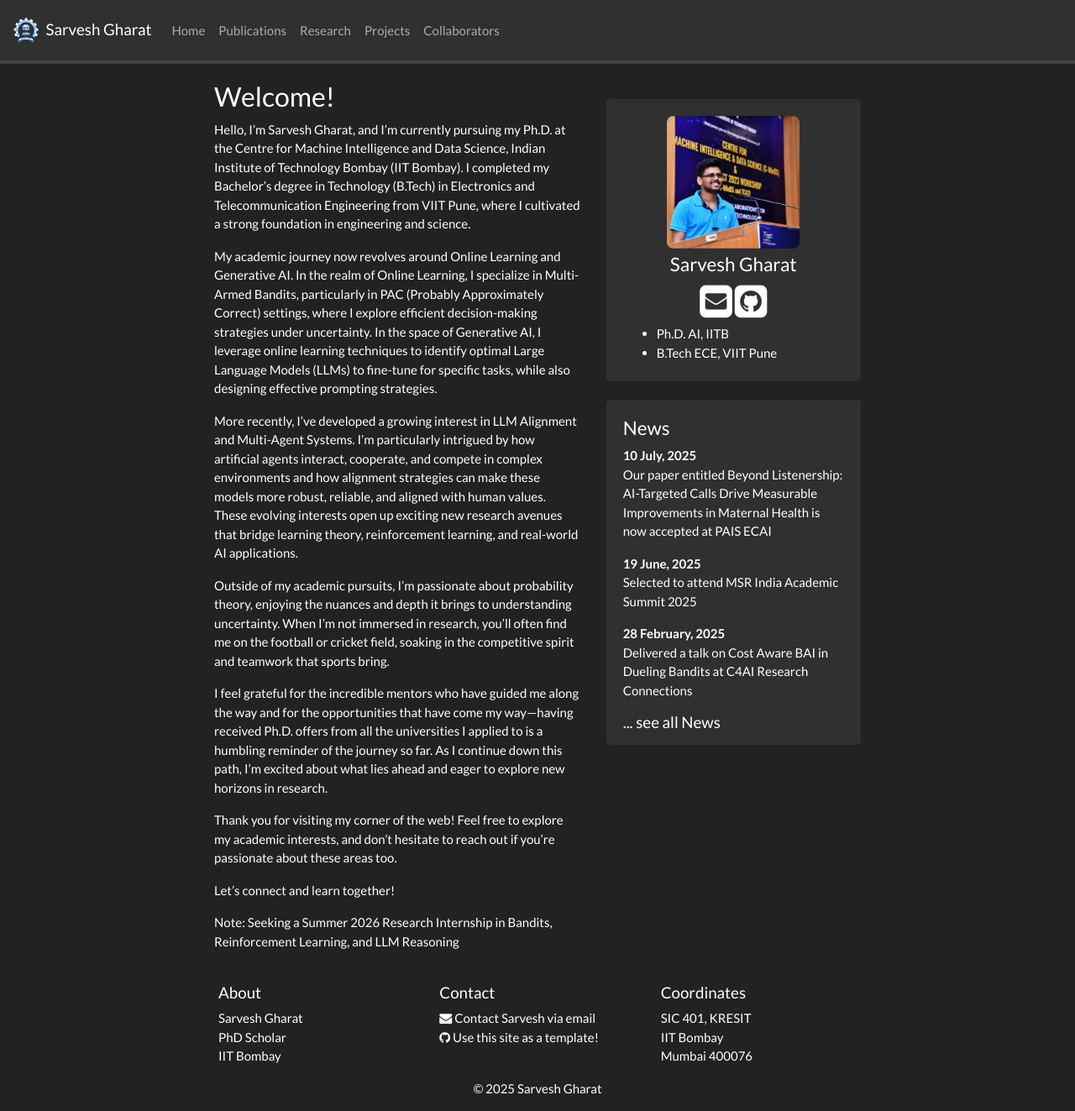
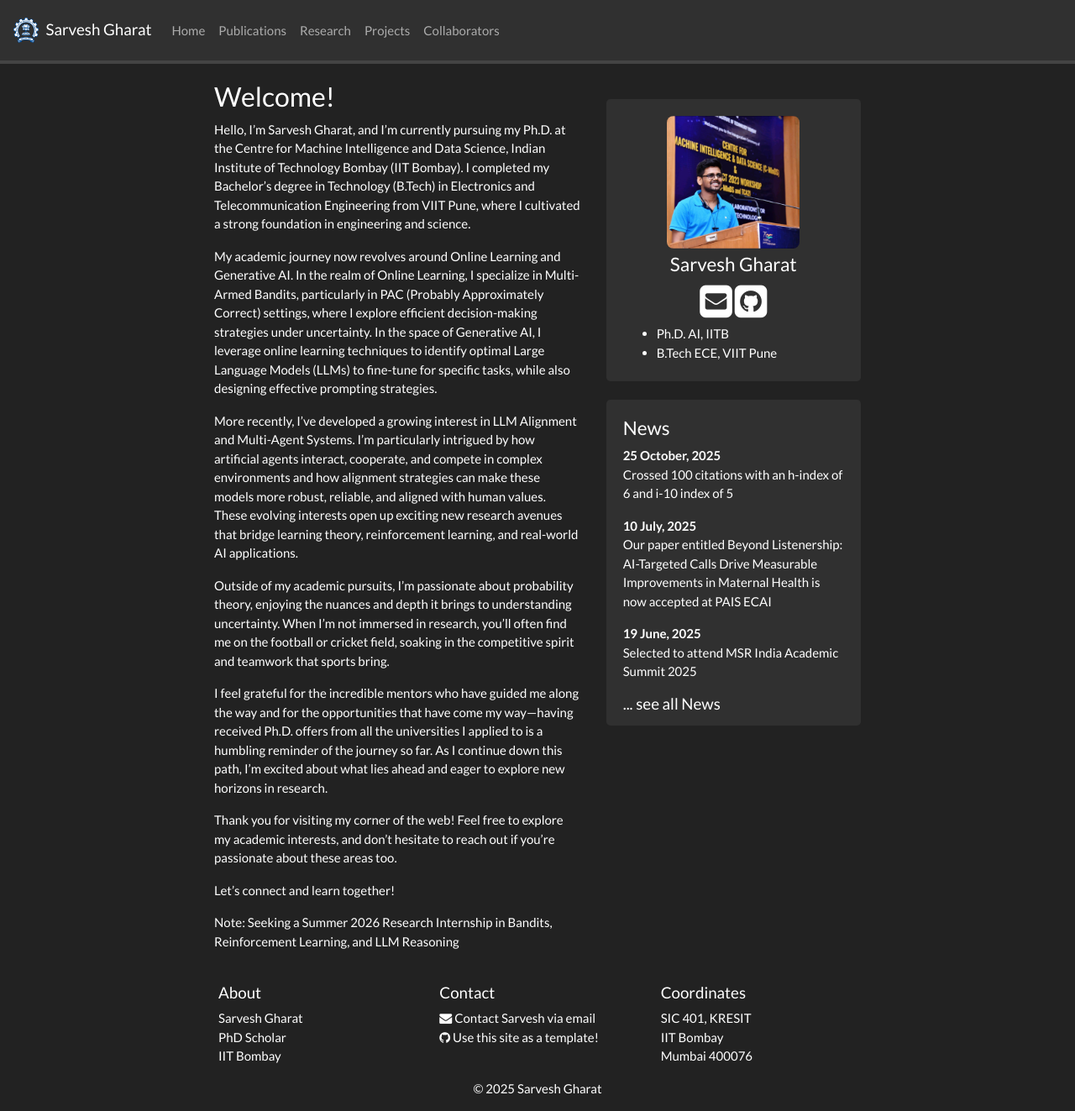
Before and after one commit to SarveshVGharat/SarveshVGharat.github.io, a Jekyll site: the page built from _pages/home.md, in a window 1280 px wide and 1323 px high. Shown: the whole window at 84% size. Built offline with Jekyll 4.4.1, drawn with Linux system fonts in a browser that asks for light colours; nearby versions of some CDN libraries; a style sheet for code colours, icons or effects is not loaded.

Commit message:
Add news entry for citation milestones

```diff
--- a/_data/news.yml
+++ b/_data/news.yml
@@ -1,3 +1,6 @@
+- date: 25 October, 2025
+  headline: "Crossed 100 citations with an h-index of 6 and i-10 index of 5"
+
 - date: 10 July, 2025
   headline: "Our paper entitled Beyond Listenership: AI-Targeted Calls Drive Measurable Improvements in Maternal Health is now accepted at PAIS ECAI"
 
```
